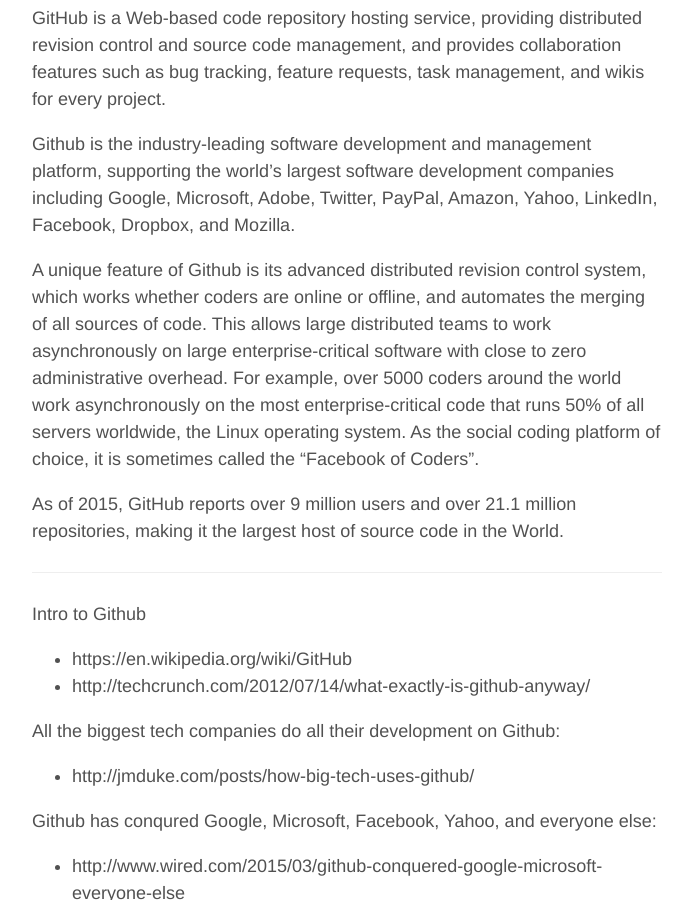
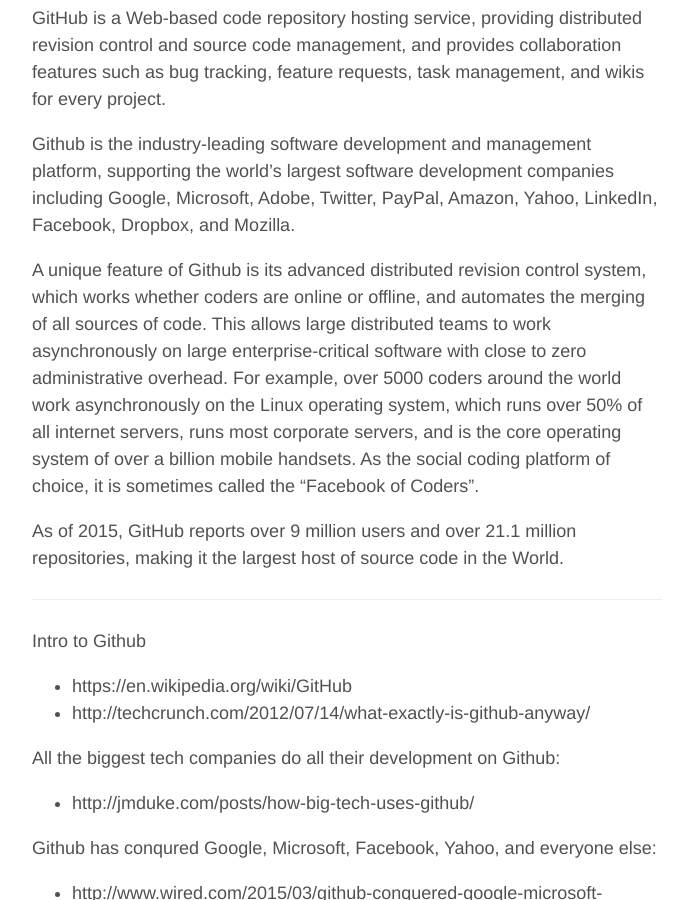
Before and after one commit to healthschema/healthschema.github.io, a Jekyll site: the page built from _posts/2015-08-20-github-intro.md, in a window 1280 px wide and 900 px high, scrolled down 439 px. Shown: the whole window, without its empty margins (293-985 px from the left). Built offline with Jekyll 4.4.1, drawn with Linux system fonts in a browser that asks for light colours.

Commit message:
Update 2015-08-20-github-intro.md

```diff
--- a/_posts/2015-08-20-github-intro.md
+++ b/_posts/2015-08-20-github-intro.md
@@ -13,7 +13,7 @@
 
 Github is the industry-leading software development and management platform, supporting the world's largest  software development companies including Google, Microsoft, Adobe, Twitter, PayPal, Amazon, Yahoo, LinkedIn, Facebook, Dropbox, and Mozilla.
 
-A unique feature of  Github is its advanced  distributed revision control system, which works whether coders are online or offline, and automates the merging of all sources of code. This allows large distributed teams to work asynchronously on large enterprise-critical software with close to zero administrative overhead. For example, over 5000 coders around the world work asynchronously on the most enterprise-critical code that runs 50% of all servers worldwide, the Linux operating system. As the social coding platform of choice, it is sometimes called the "Facebook of Coders".
+A unique feature of  Github is its advanced  distributed revision control system, which works whether coders are online or offline, and automates the merging of all sources of code. This allows large distributed teams to work asynchronously on large enterprise-critical software with close to zero administrative overhead. For example, over 5000 coders around the world work asynchronously on the Linux operating system, which runs over 50% of all internet servers, runs most corporate servers, and is the core operating system of over a billion mobile handsets. As the social coding platform of choice, it is sometimes called the "Facebook of Coders".
 
 As of 2015, GitHub reports over 9 million users and over 21.1 million repositories, making it the largest host of source code in the World.
 
```
